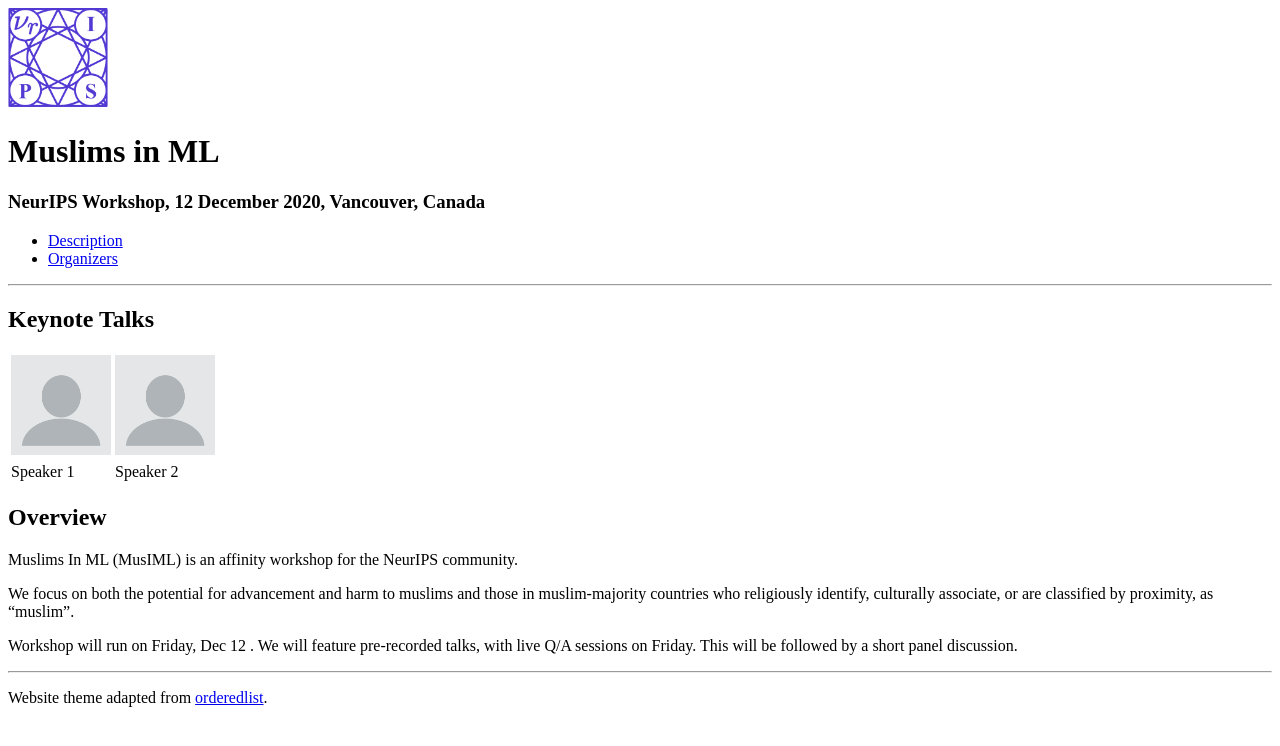
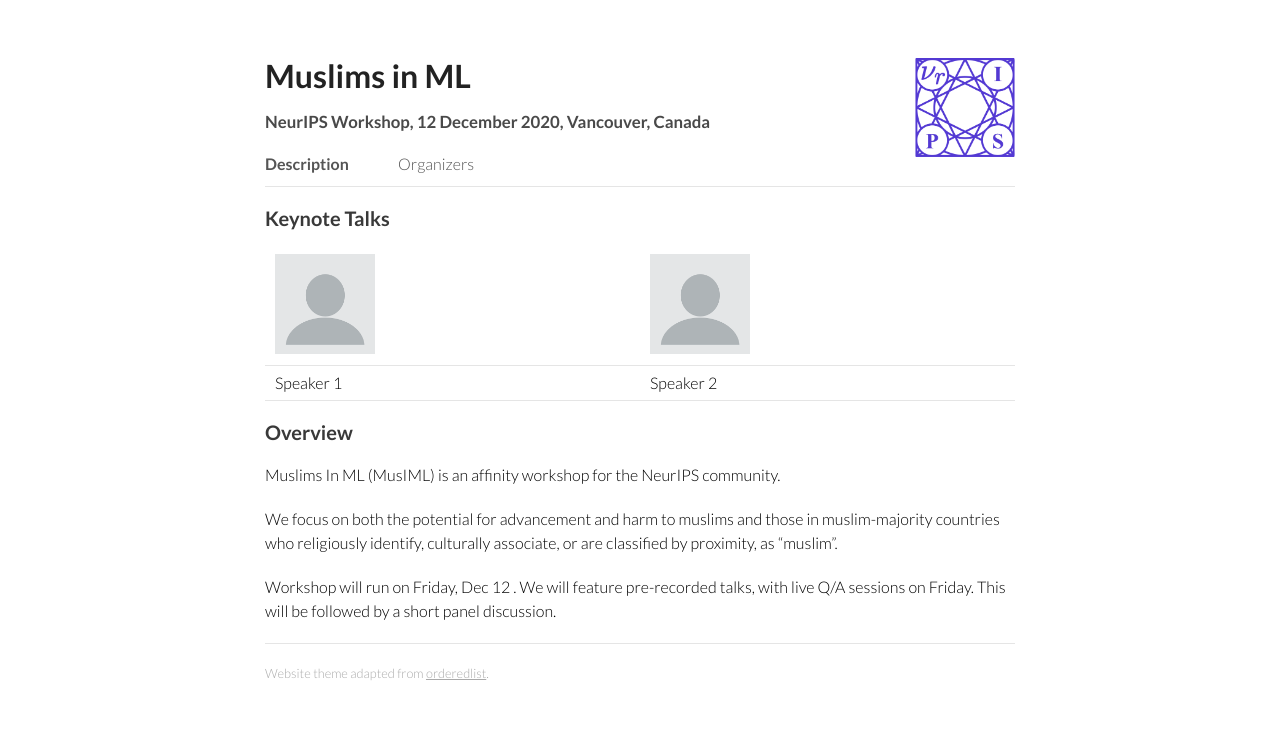
Before and after one commit to musiml/musiml.github.io, a Jekyll site: the page built from index.md, in a window 1280 px wide. Shown: the top 746 px of the page. Built offline with Jekyll 4.4.1, drawn with Linux system fonts in a browser that asks for light colours.

Commit message:
Fixing stylesheet.

```diff
--- a/_layouts/default.html
+++ b/_layouts/default.html
@@ -5,7 +5,7 @@
     <meta http-equiv="X-UA-Compatible" content="chrome=1">
     <title>{{ page.title }}</title>
 
-    <link rel="stylesheet" href="/muslimml/stylesheets/styles.css">
+    <link rel="stylesheet" href="/stylesheets/styles.css">
     <meta name="viewport" content="width=device-width, initial-scale=1, user-scalable=no">
     <!--[if lt IE 9]>
     <script src="//html5shiv.googlecode.com/svn/trunk/html5.js"></script>
```
Also changed, not shown: 2 other files.
